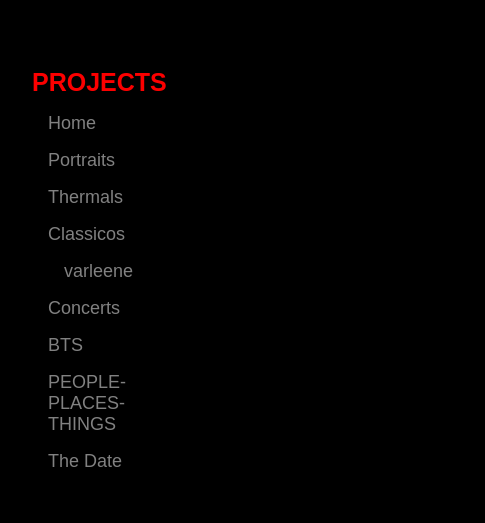
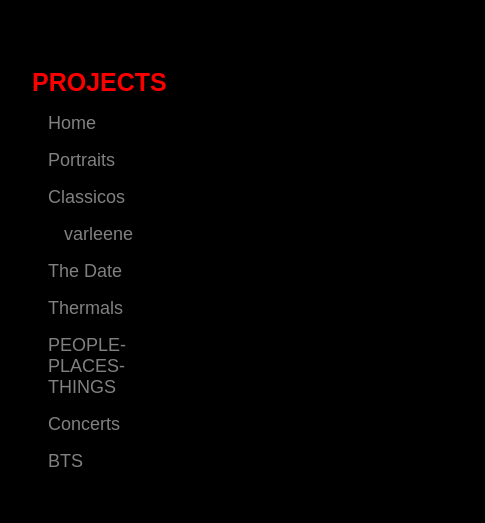
Before and after one commit to Chels1738/Chowisyfe, a plain HTML site: page pages/thedate.html in a window 1280 px wide. Shown: the top 523 px of the page, 0-485 px from the left. Drawn offline with Linux system fonts and the light colour scheme.

Commit message:
Update thedate.html

```diff
--- a/pages/thedate.html
+++ b/pages/thedate.html
@@ -82,13 +82,13 @@
 		<a href="#" class="main-item">Projects</a>
 		<a href="../index.html" class="sub-item">Home</a>
 		<a href="/pages/portraits.html" class="sub-item">Portraits</a>
+		<a href="/pages/classicos.html" class="sub-item">Classicos</a>
+		<a href="/pages/varleen.html" class="sub-item" style="padding-left: 64px;">varleene</a>
+		<a href="/pages/thedate.html" class="sub-item active">The Date</a>
 		<a href="/pages/thermals.html" class="sub-item">Thermals</a>
-        <a href="/pages/classicos.html" class="sub-item active">Classicos</a>
-        <a href="/pages/varleen.html" class="sub-item" style="padding-left: 64px;">varleene</a>
+		<a href="/pages/peopleplacesthings.html" class="sub-item">PEOPLE-PLACES-THINGS</a>
 		<a href="/pages/concerts.html" class="sub-item">Concerts</a>
 		<a href="/pages/bts.html" class="sub-item">BTS</a>
-        <a href="/pages/peopleplacesthings.html" class="sub-item">PEOPLE-PLACES-THINGS</a>
-        <a href="/pages/thedate.html" class="sub-item active">The Date</a>
 	</div>
 
 
```
Lines whose indentation alone changed are shown as unchanged.
